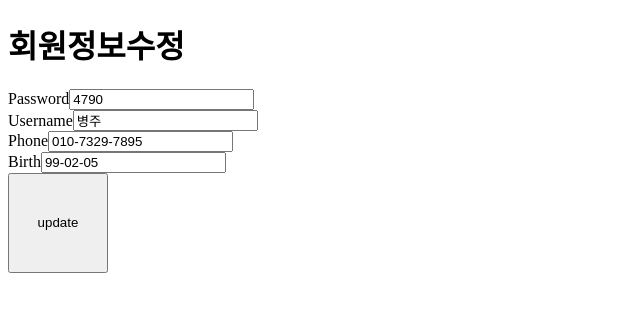
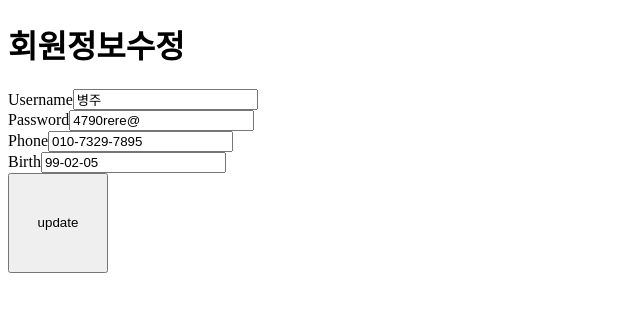
Before and after one commit to Deep-Caffeine/Front, a Next.js app: page /user/UserUpdate in a window 1280 px wide. Shown: the top 312 px of the page, without its empty margins (0-640 px from the left). Built offline with nearby package versions, Linux system fonts and the light colour scheme.

Commit message:
[Refactor]userUpdate 코드 리팩토링

```diff
--- a/src/pages/user/UserUpdate.tsx
+++ b/src/pages/user/UserUpdate.tsx
@@ -1,73 +1,123 @@
 "use client";
 
-import axios from "axios";
+import axios, { AxiosResponse } from "axios";
 import { FormEvent, useState, ChangeEvent } from "react";
-import { UserUpdate, UpdateState } from "../../types/user/UserUpdate";
+import { UserUpdate, UserUpdateResponseDto } from "../../types/user/UserUpdate";
+import { useForm, SubmitHandler } from "react-hook-form";
+import { yupResolver } from "@hookform/resolvers/yup";
+import * as yup from "yup";
 
-export default function Home() {
-  const [editData, setEdit] = useState<UpdateState>({
+const schema = yup.object({
+  username : yup.string().required("닉네임을 입력해주세요").min(2,"2자 이상 입력해주세요!"),
+  password: yup
+  .string()
+  .matches(
+    /^(?=.*[A-Za-z])(?=.*\d)(?=.*[@!%*#?&])[A-Za-z\d@!%*#?&]{8,}$/,
+    "8글자 이상 문자, 숫자, 특수문자를 조합해서 입력하세요"
+  ),
+  phone: yup
+  .string()
+  .matches(/^\d{3}-\d{4}-\d{4}$/, "전화번호 형식이 올바르지 않습니다.")
+  .required(),
+  birth: yup.string().required("생년월일을 입력해 주세요"),
+})
+
+export default function UserUpdate() {
+  const [editData, setEdit] = useState<UserUpdate>({
     username: "병주",
-    password: "4790",
+    password: "4790rere@",
     phone: "010-7329-7895",
     birth: "99-02-05",
   });
-
+  const {
+    register,
+    handleSubmit,
+    formState: { errors },
+  } = useForm<UserUpdate>({
+    mode: "onChange",
+    resolver: yupResolver(schema),
+  });
   const handleChange = (e: ChangeEvent<HTMLInputElement>) => {
     const { name, value } = e.target;
-    setEdit((prevFormData) => ({
-      ...prevFormData,
-      [name]: value,
-    }));
+    setEdit({ ...editData, [name]: value });
   };
 
-  const handleSubmit = async (e: FormEvent) => {
-    e.preventDefault();
-
-    const request = new UpdateRequest(
-      editData.username,
-      editData.phone,
-      editData.birth,
-      editData.password
-    );
-    const response = await request.send();
+  const onSubmit: SubmitHandler<UserUpdate> = async () => {
+    try {
+      const response: AxiosResponse<UserUpdateResponseDto> = await axios.put(
+        "http://www.ideaconnect.online/user",
+        editData
+      );
+      // 상태 코드에 따른 처리
+      if (response.status === 200) {
+        // 성공적으로 처리된 경우
+        alert("변경되었습니다");
+      } else if (response.status === 400) {
+        // 잘못된 요청인 경우
+        // false 데이터 다시 작성해달라고 요청하기
+        const { data } = response;
+        if (data) {
+          // 서버에서 false 값을 받아옴
+          const { username, phone, birth } = data;
+          if (username === false) {
+            alert("닉네임이 올바르지 않습니다.");
+          }
+          if (phone === false) {
+            alert("전화번호 형식이 올바르지 않습니다.");
+          }
+          if (birth === false) {
+            alert("생년월일 형식이 올바르지 않습니다.");
+          }
+        }
+      } else if (response.status === 500) {
+        // 서버 내부 오류인 경우
+        alert("다시 시도해주세요");
+      }
+    } catch (error) {
+      alert("다시 시도해주세요11");
+    }
   };
 
   return (
     <main>
       <h1>회원정보수정</h1>
-      <form onSubmit={handleSubmit}>
+      <form onSubmit={handleSubmit(onSubmit)}>
+        <div>
+          <label>Username</label>
+          <input
+            type="text"
+            {...register('username')}
+            value={editData.username}
+            onChange={handleChange}
+
+          />
+          {errors.username && <p>{errors.username.message}</p>}
+        </div>
         <div>
           <label>Password</label>
           <input
             type="text"
-            name="password"
+            {...register('password')}
             value={editData.password}
             onChange={handleChange}
           />
-        </div>
-        <div>
-          <label>Username</label>
-          <input
-            type="text"
-            name="username"
-            value={editData.username}
-            onChange={handleChange}
-          />
+          {errors.password && <p>{errors.password.message}</p>}
         </div>
         <div>
           <label>Phone</label>
           <input
             type="text"
-            name="phone"
+            {...register('phone')}
             value={editData.phone}
             onChange={handleChange}
           />
+          {errors.phone && <p>{errors.phone.message}</p>}
         </div>
         <div>
           <label>Birth</label>
           <input
             type="text"
-            name="birth"
+            {...register('birth')}
             value={editData.birth}
             onChange={handleChange}
           />
@@ -79,31 +129,3 @@ export default function Home() {
     </main>
   );
 }
-
-export class UpdateRequest {
-  username?: string;
-  phone?: string;
-  password?: string;
-  birth?: string;
-
-  constructor(
-    username?: string,
-    phone?: string,
-    birth?: string,
-    password?: string
-  ) {
-    this.username = username;
-    this.phone = phone;
-    this.password = password;
-    this.birth = birth;
-  }
-
-  async send(): Promise<UserUpdate> {
-    const response = await axios.put(
-      "http://www.ideaconnect.online/user",
-      this
-    );
-    const data: UserUpdate = response.data;
-    return data;
-  }
-}
```
Also changed, not shown: src/types/user/UserUpdate.ts (+8 -9 lines).
